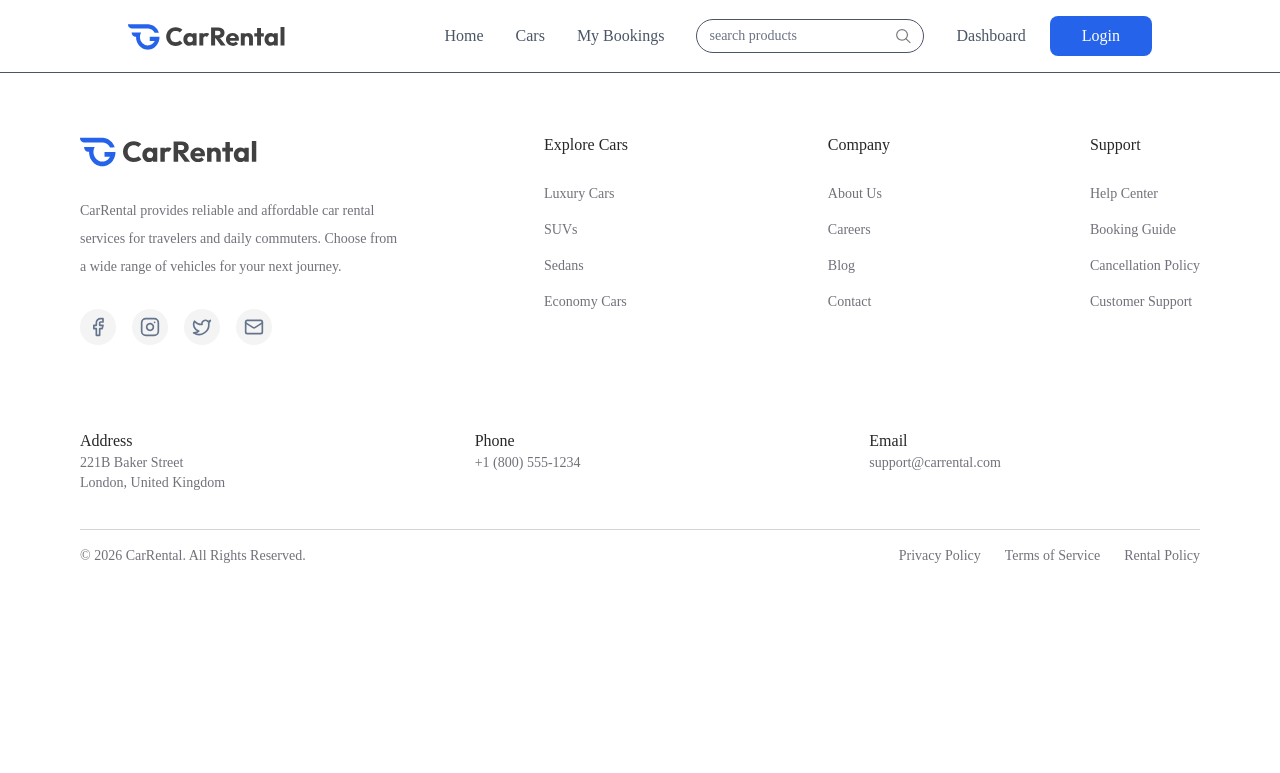
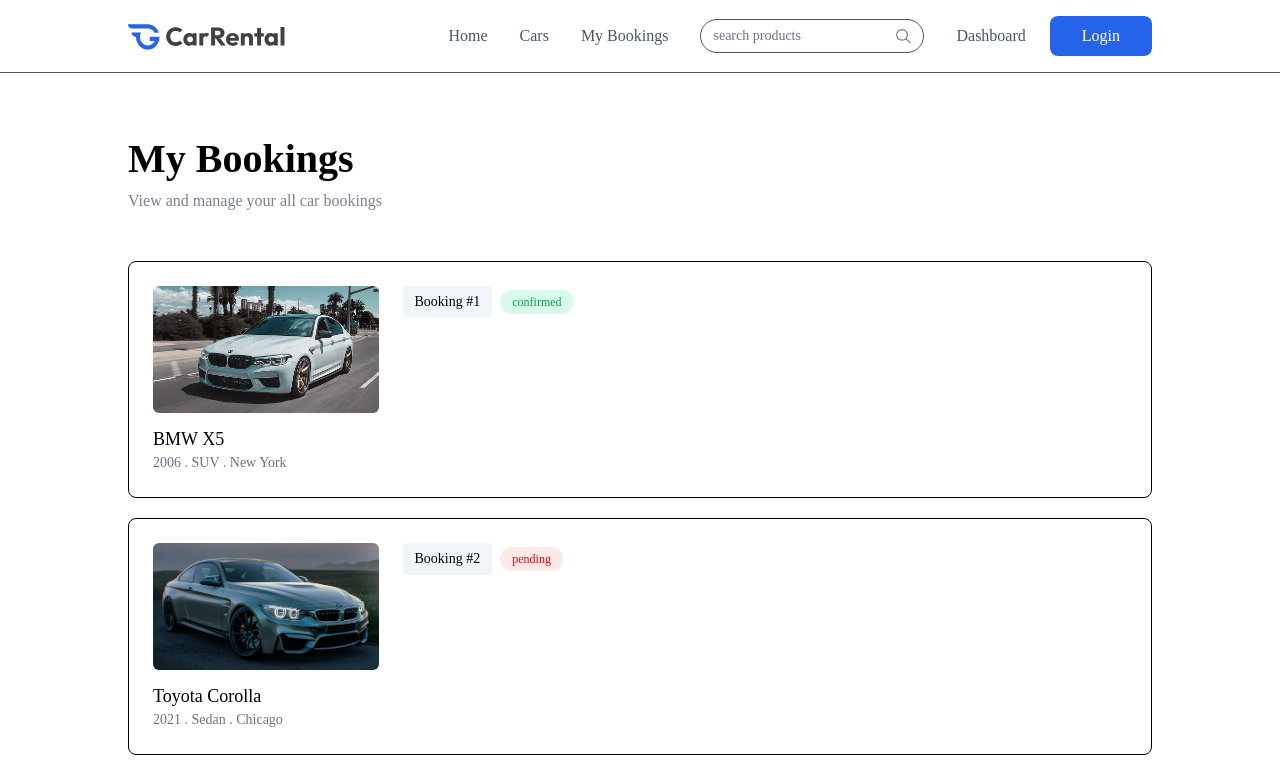
Before and after one commit to ratnadeepa-01/CarRentalApplication, a React (Vite) app: page /my-bookings in a window 1280 px wide. Shown: the top 773 px of the page. Built offline with nearby package versions, Linux system fonts and the light colour scheme; a web font is replaced by a local one.

Commit message:
feat: update MyBookings page to fetch and display user bookings; fix Navbar prop destructuring

```diff
--- a/src/App.jsx
+++ b/src/App.jsx
@@ -17,7 +17,7 @@
         <Route path='/' element={<Home/>}/>
         <Route path='/car-details/:id' element={<CarDetails/>}/>
         <Route path='/cars' element={<Cars/>}/>
-        <Route path='/mybookings' element={<MyBookings/>}/>
+        <Route path='/my-bookings' element={<MyBookings/>}/>
 
       </Routes>
       {!isOwnerPath && <Footer/>}
--- a/src/components/Navbar.jsx
+++ b/src/components/Navbar.jsx
@@ -1,7 +1,7 @@
 import React, { useState } from 'react'
 import { assets, menuLinks } from '../assets/assets'
 import {Link,useLocation, useNavigate} from 'react-router-dom'
-const Navbar = (setShowLogin) => {
+const Navbar = ({setShowLogin}) => {
     const location = useLocation();
     const [open,setOpen] = useState(false);
     const navigate = useNavigate();
@@ -24,7 +24,7 @@
             ))}
 
             <div className='hidden lg:flex items-center text-sm gap-2 border
-            border-borderColor px-3 rounded-full max-w-56/
+            border-borderColor px-3 rounded-full max-w-56
             '>
                 <input type="text" className="py-1.5 w-full bg-transparent
                 outline-none placeholder-gray-500" placeholder="search products"/>
--- a/src/pages/MyBookings.jsx
+++ b/src/pages/MyBookings.jsx
@@ -1,8 +1,62 @@
-import React from 'react'
+import React, { useEffect, useState } from 'react'
+import {  dummyMyBookingsData } from '../assets/assets';
+import Title from '../components/Title'
 
 const MyBookings = () => {
+
+  const [bookings, setBookings] = useState([]);
+
+  const fetchMyBookings = async ()=>{
+    setBookings(dummyMyBookingsData);
+  }
+
+  useEffect(()=>{
+    fetchMyBookings()
+  },[])
   return (
-    <div>MyBookings</div>
+    <div className='px-6 md:px-16 lg:px-24 xl:px-32
+    2xl:px-48 mt-16 text-sm max-w-7xl'>
+
+    <Title title='My Bookings'
+    subTitle='View and manage your all car bookings'
+    align='left'/>
+
+    <div>
+      {bookings.map((booking,index)=>(
+        <div key={booking._id} className='grid grid-cols-1 md:grid-cols-4 gap-6
+        p-6 border border-borderColor rounded-lg mt-5 first:mt-12'>
+          {/* car image + info */}
+          <div className='md:col-span-1'>
+            <div className='rounded-md overflow-hidden mb-3'>
+              <img src={booking.car.image} alt='' className='w-full h-auto
+              aspect-video object-cover'/>
+            </div>
+
+            <p className='text-lg font-medium mt-2'>
+              {booking.car.brand} {booking.car.model}
+            </p>
+
+            <p className='text-gray-500'>
+              {booking.car.year} . {booking.car.category} . {booking.car.location}
+            </p>
+          </div>
+
+
+          {/* booking info */}
+          <div className='md:col-span-2'>
+            <div className='flex items-center gap-2'>
+              <p className='px-3 py-1.5 bg-light rounded'>Booking #{index + 1}</p>
+              <p className={`px-3 py-1 text-xs rounded-full ${booking.status === 'confirmed' ?
+                'bg-green-400/15 text-green-600' : 'bg-red-400/15 text-red-600'
+              }`}>{booking.status}</p>
+            </div>
+          </div>
+
+
+        </div>
+      ))}
+    </div>
+    </div>
   )
 }
 
```
